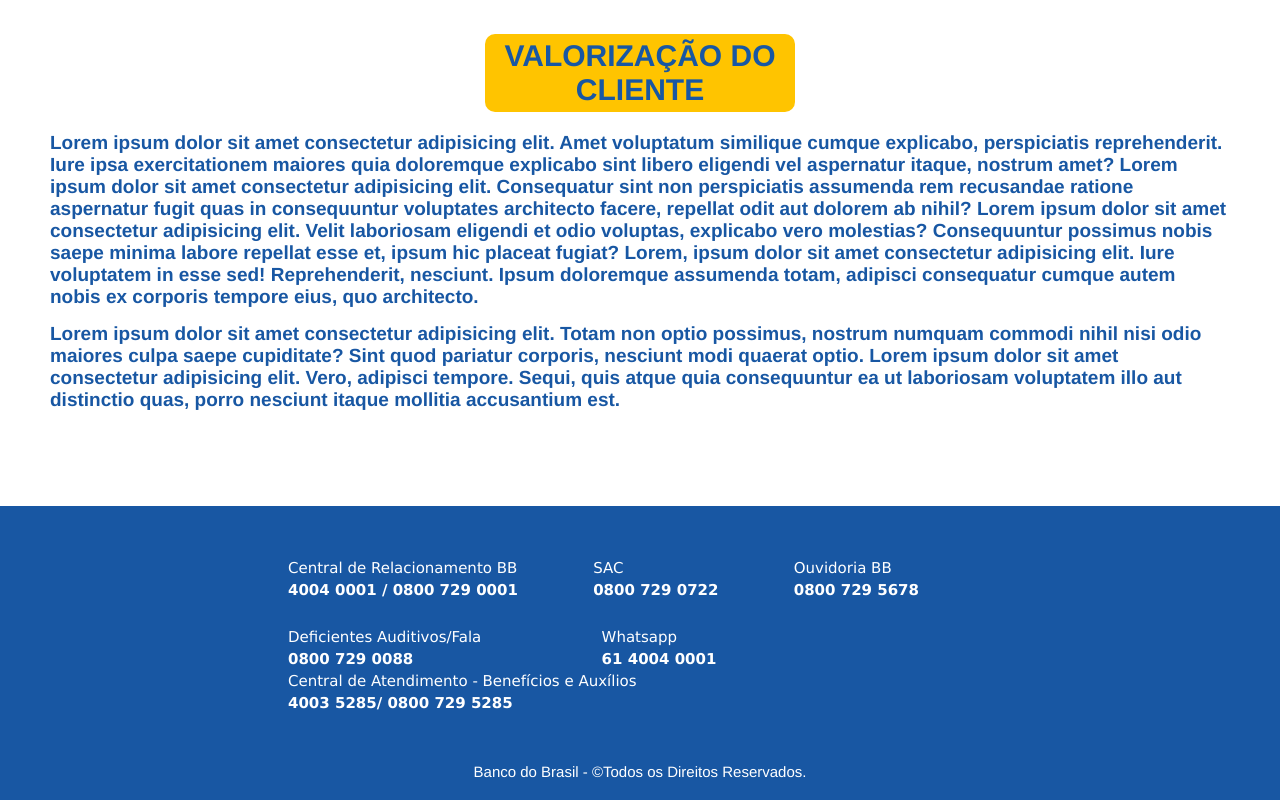
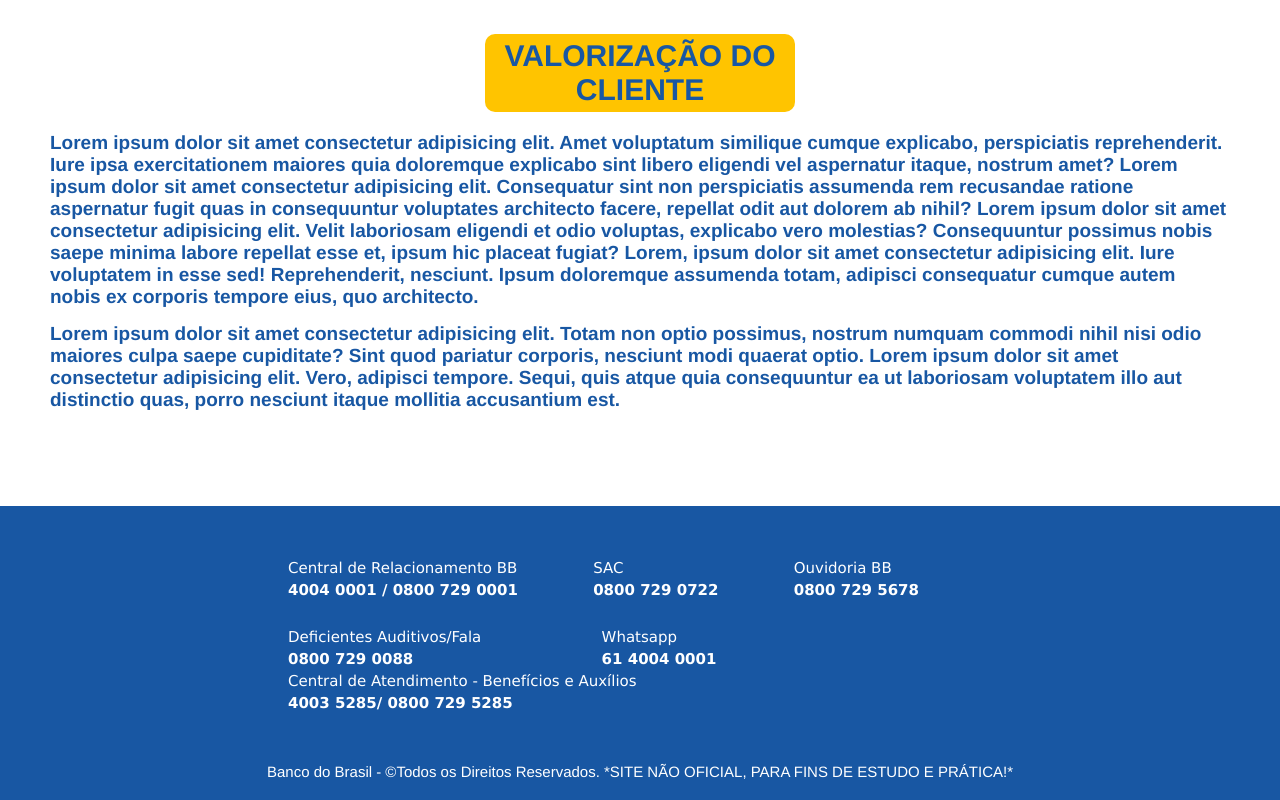
Before and after one commit to eulsantoss/REDESIGN-Banco-do-Brasil, a plain HTML site: page index.html in a window 1280 px wide. Shown: the part 2198-2998 px from the top of the page. Drawn offline with Linux system fonts and the light colour scheme.

Commit message:
Add files via upload

```diff
--- a/index.html
+++ b/index.html
@@ -75,7 +75,7 @@
             </div>
         </div>
         <div id="inferior-rodape">
-            <p>Banco do Brasil - ©Todos os Direitos Reservados.</p>
+            <p>Banco do Brasil - ©Todos os Direitos Reservados. <span id="direitos">*SITE NÃO OFICIAL, PARA FINS DE ESTUDO E PRÁTICA!*</span></p>
         </div>
     </div>
 </body>
```
